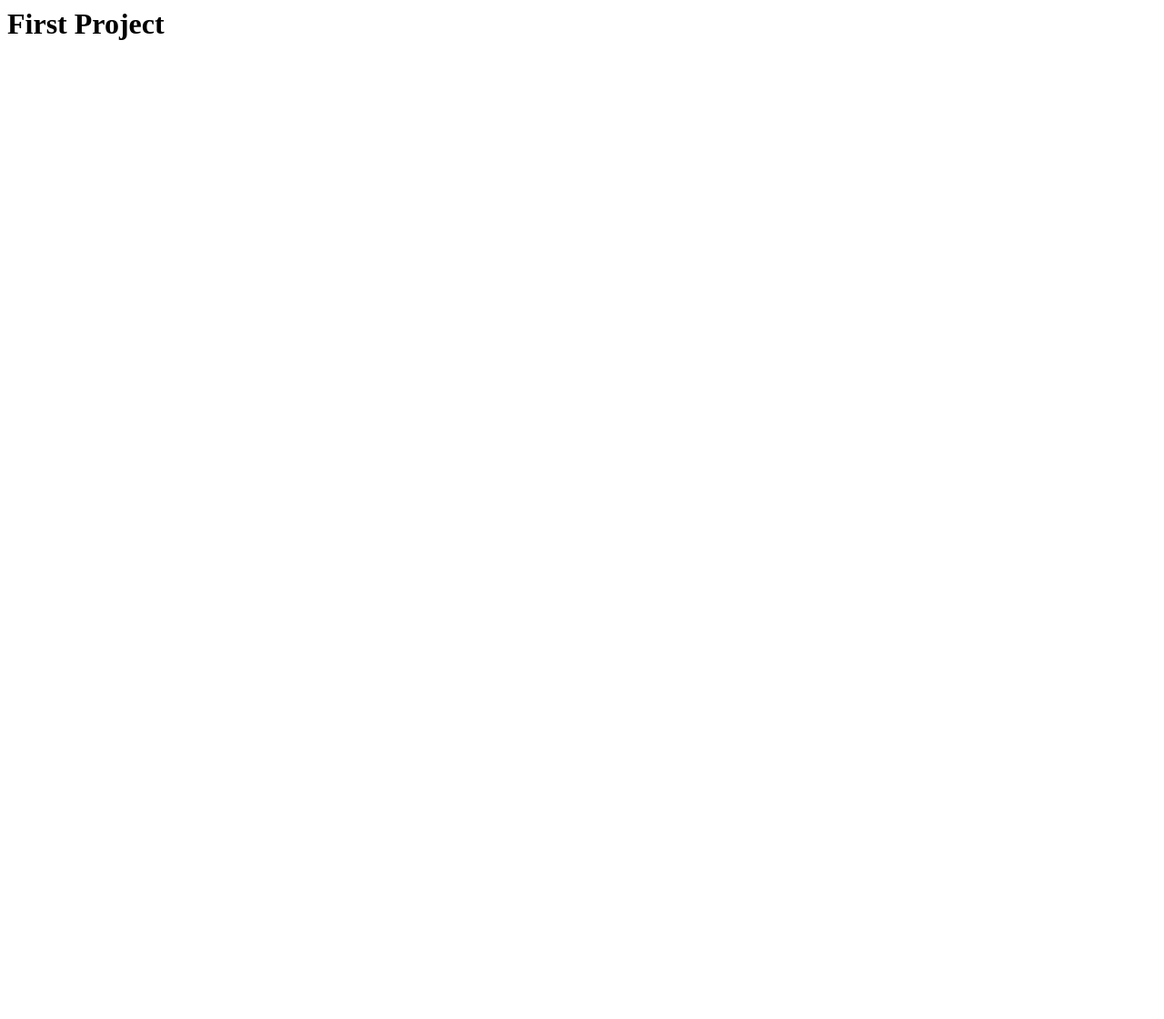
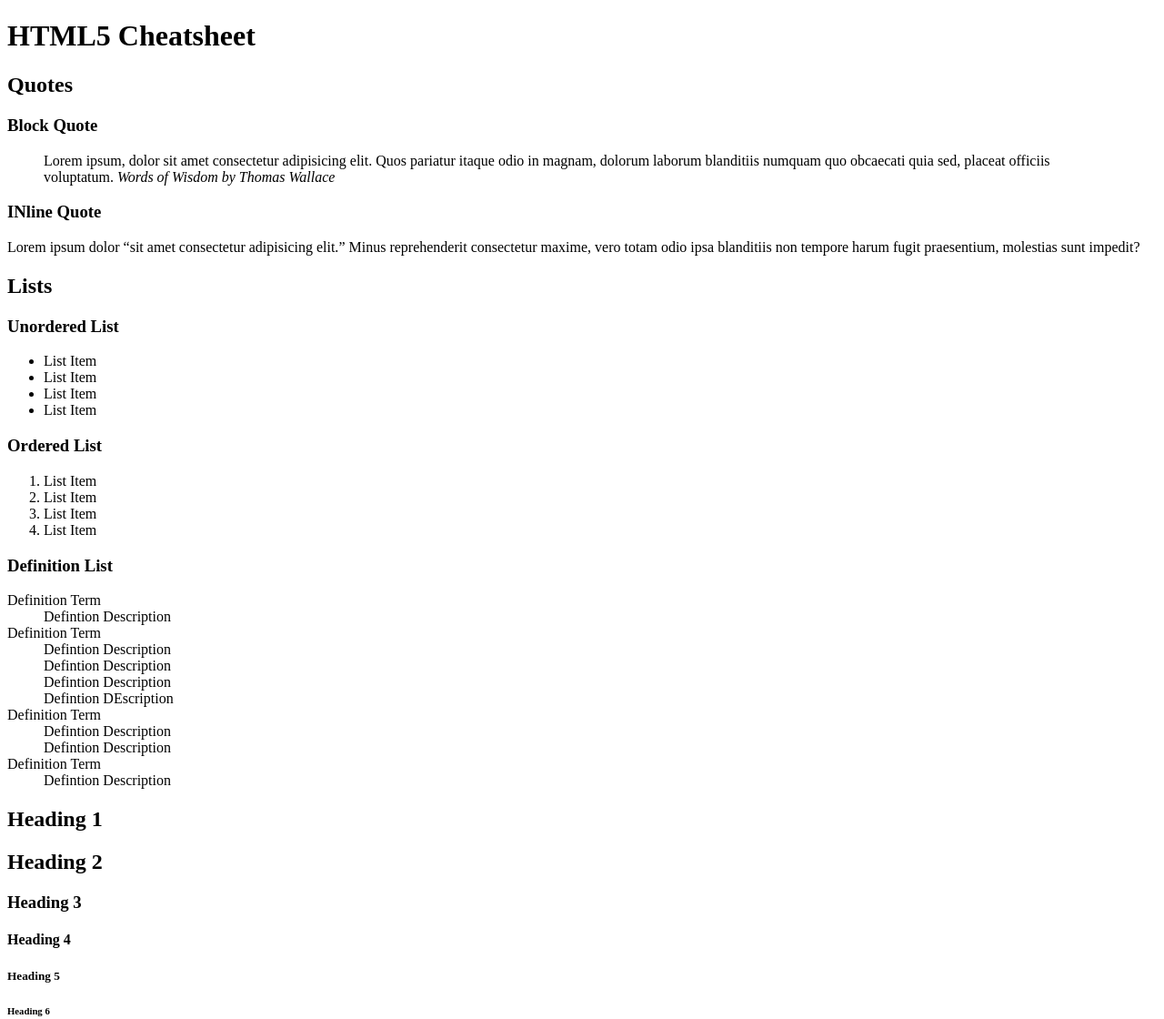
Before and after one commit to qtconner/lady-indigo, a plain HTML site: page cheatsheet/index.html in a window 1280 px wide. Shown: the whole page at 91% size. Before the commit the page ends 800 px from the top, so only its background shows below. Drawn offline with Linux system fonts and the light colour scheme.

Commit message:
added Cheatsheet

```diff
--- a/cheatsheet/index.html
+++ b/cheatsheet/index.html
@@ -1 +1,62 @@
-<h1>First Project</h1>
+<!DOCTYPE html>
+<html lang="en">
+<head>
+    <meta charset="UTF-8">
+    <meta name="viewport" content="width=device-width, initial-scale=1.0">
+    <meta name="description" content="Short keyword rich narrative of the site purpose" />
+    <meta name="author" content="Auna McFadden" />
+    <title>HTML Cheatsheet</title>
+</head>
+
+<body>
+        <h1>HTML5 Cheatsheet</h1>
+        <section id="quotes">
+            <h2>Quotes</h2>
+            <h3>Block Quote</h3>
+            <blockquote>Lorem ipsum, dolor sit amet consectetur adipisicing elit. Quos pariatur itaque odio in magnam, dolorum laborum blanditiis numquam quo obcaecati quia sed, placeat officiis voluptatum.
+            <cite>Words of Wisdom by Thomas Wallace</cite></blockquote>
+            <h3>INline Quote</h3>
+            <p>Lorem ipsum dolor <q>sit amet consectetur adipisicing elit.</q> Minus reprehenderit consectetur maxime, vero totam odio ipsa blanditiis non tempore harum fugit praesentium, molestias sunt impedit?</p>
+        </section>
+        <section id="lists">
+        <h2>Lists</h2>
+        <h3>Unordered List</h3>
+        <ul>
+            <li>List Item</li>
+            <li>List Item</li>
+            <li>List Item</li>
+            <li>List Item</li>
+        </ul>
+        <h3>Ordered List</h3>
+        <ol>
+           <li>List Item</li>
+           <li>List Item</li>
+           <li>List Item</li>
+           <li>List Item</li>
+        </ol>
+        <h3>Definition List</h3>
+        <dl>
+            <dt>Definition Term</dt>
+            <dd>Defintion Description</dd>
+            <dt>Definition Term</dt>
+            <dd>Defintion Description</dd>
+            <dd>Defintion Description</dd>
+            <dd>Defintion Description</dd>
+            <dd>Defintion DEscription</dd>
+            <dt>Definition Term</dt>
+            <dd>Defintion Description</dd>
+            <dd>Defintion Description</dd>
+            <dt>Definition Term</dt>
+            <dd>Defintion Description</dd>
+        </dl>
+    </section>
+    <section id="headings">
+        <h1>Heading 1</h1>
+        <h2>Heading 2</h2>
+        <h3>Heading 3</h3>
+        <h4>Heading 4</h4>
+        <h5>Heading 5</h5>
+        <h6>Heading 6</h6>
+    </section>
+</body>
+</html>
```
